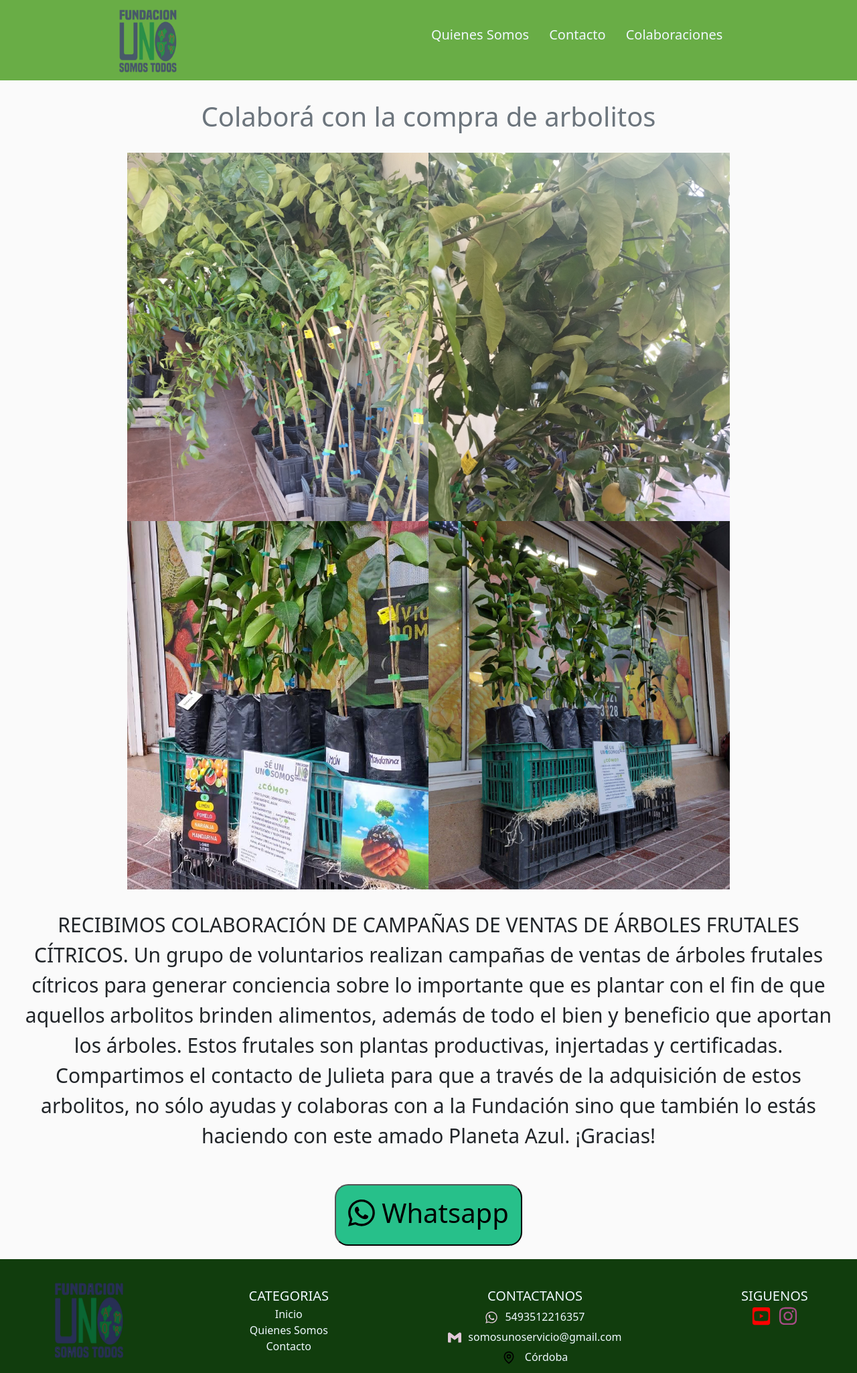
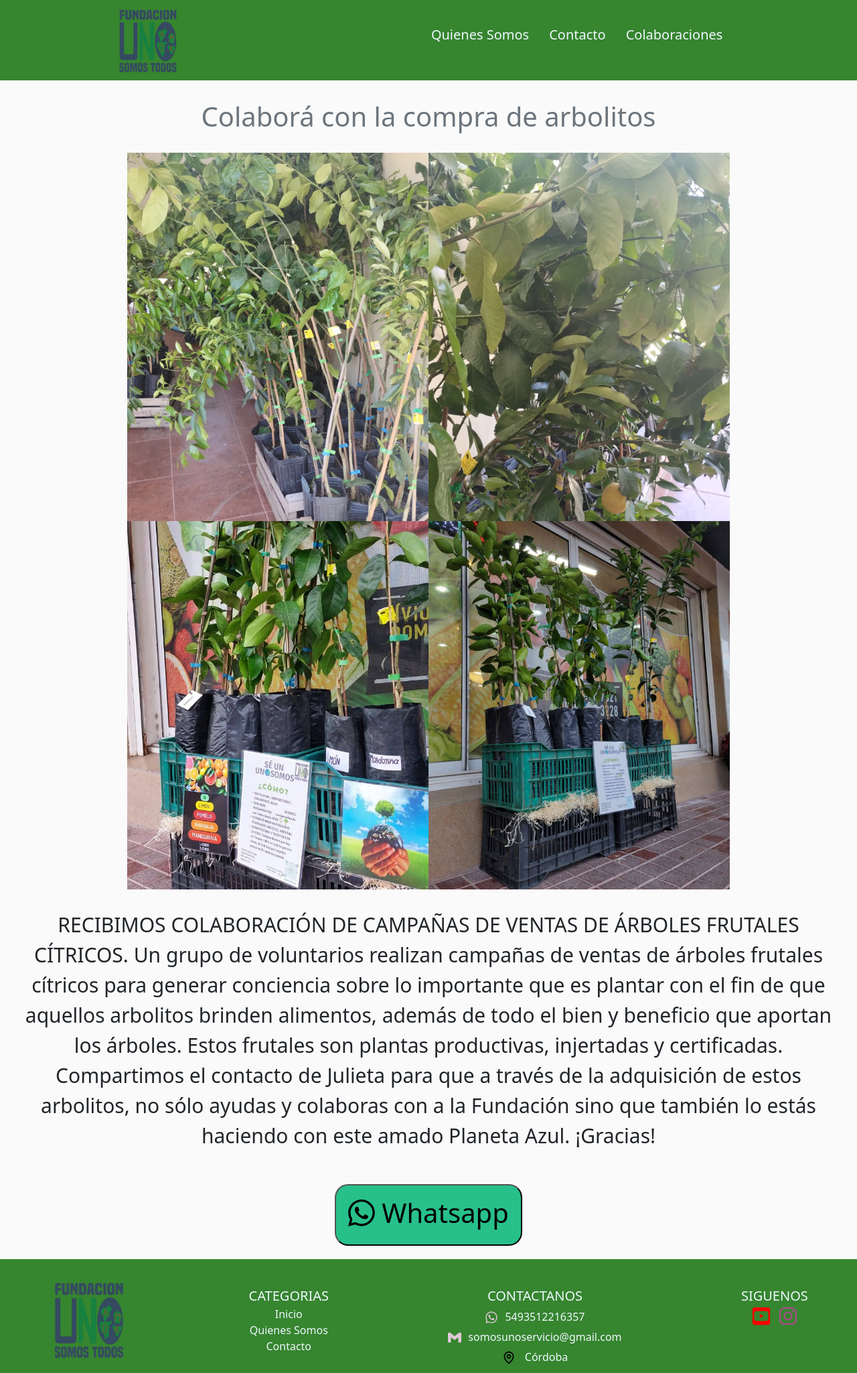
Before and after one commit to jcrnieto/fundacion-uno, a React (Create React App) app: page /arbolitos in a window 1280 px wide. Shown: the whole page at 67% size. Built offline with nearby package versions, Linux system fonts and the light colour scheme.

Commit message:
se cambia color definitivo

```diff
--- a/src/components/footer/footer.css
+++ b/src/components/footer/footer.css
@@ -1,5 +1,5 @@
 .container-footer{
-    background: #113d0d;
+    background: #36852f;
     display: flex;
     text-align: center;
     justify-content: space-around;
--- a/src/components/navBar/navBar.css
+++ b/src/components/navBar/navBar.css
@@ -1,7 +1,7 @@
 
 .container-navbar{
     height: 120px;
-    background: #69ad46;
+    background: #36852f;
     display: flex;
     justify-content:space-around;
     align-items: center;
```
